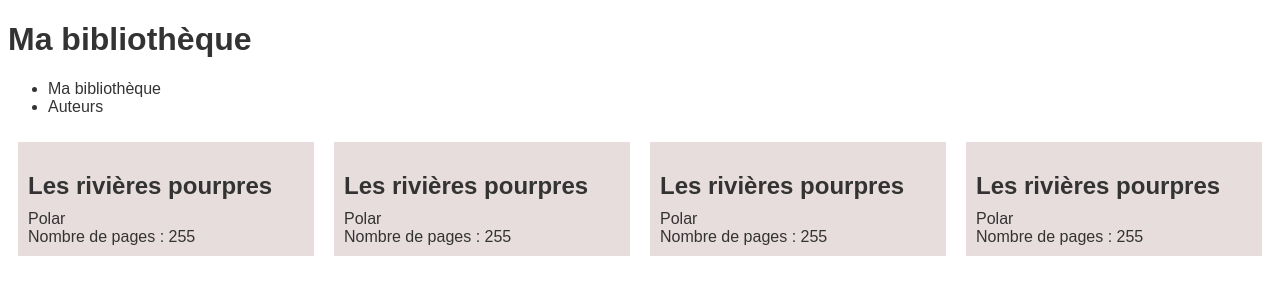
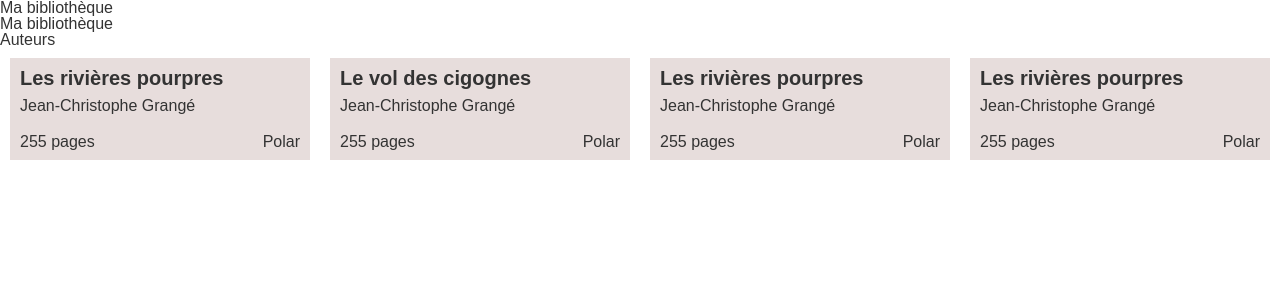
Before and after one commit to panadesign/bibliotheque, a PHP site: page / in a window 1280 px wide. Shown: the top 300 px of the page. Run offline with PHP 8.4, Linux system fonts and the light colour scheme; style sheets or scripts are compiled from the project's sources; some libraries are stand-ins or nearby versions.

Commit message:
ajout reset

```diff
--- /dev/null
+++ b/css/reset.css
@@ -0,0 +1,48 @@
+/* http://meyerweb.com/eric/tools/css/reset/
+   v2.0 | 20110126
+   License: none (public domain)
+*/
+
+html, body, div, span, applet, object, iframe,
+h1, h2, h3, h4, h5, h6, p, blockquote, pre,
+a, abbr, acronym, address, big, cite, code,
+del, dfn, em, img, ins, kbd, q, s, samp,
+small, strike, strong, sub, sup, tt, var,
+b, u, i, center,
+dl, dt, dd, ol, ul, li,
+fieldset, form, label, legend,
+table, caption, tbody, tfoot, thead, tr, th, td,
+article, aside, canvas, details, embed,
+figure, figcaption, footer, header, hgroup,
+menu, nav, output, ruby, section, summary,
+time, mark, audio, video {
+    margin: 0;
+    padding: 0;
+    border: 0;
+    font-size: 100%;
+    font: inherit;
+    vertical-align: baseline;
+}
+/* HTML5 display-role reset for older browsers */
+article, aside, details, figcaption, figure,
+footer, header, hgroup, menu, nav, section {
+    display: block;
+}
+body {
+    line-height: 1;
+}
+ol, ul {
+    list-style: none;
+}
+blockquote, q {
+    quotes: none;
+}
+blockquote:before, blockquote:after,
+q:before, q:after {
+    content: '';
+    content: none;
+}
+table {
+    border-collapse: collapse;
+    border-spacing: 0;
+}
--- a/css/style.scss
+++ b/css/style.scss
@@ -17,9 +17,19 @@ body {
     margin: 10px;
 
     h2 {
-      font-size: 1.5rem;
+      font-size: 1.25rem;
       font-weight: bold;
       margin-bottom: 10px;
     }
+
+    .auteur {
+      margin-bottom: 20px;
+    }
+
+    .secondaryInfos {
+      display: flex;
+      justify-content: space-between;
+
+    }
   }
 }
--- a/index.html
+++ b/index.html
@@ -17,27 +17,35 @@
 <section class="listeLivres">
 	<article class="livre">
 		<h2>Les rivières pourpres</h2>
-		<div class="style">Polar</div>
-		<div class="avancement"></div>
-		<div class="nbPages">Nombre de pages : 255</div>
+		<div class="auteur">Jean-Christophe Grangé</div>
+		<div class="secondaryInfos">
+			<div class="nbPages">255 pages</div>
+			<div class="style">Polar</div>
+		</div>
+	</article>
+	<article class="livre">
+		<h2>Le vol des cigognes</h2>
+		<div class="auteur">Jean-Christophe Grangé</div>
+		<div class="secondaryInfos">
+			<div class="nbPages">255 pages</div>
+			<div class="style">Polar</div>
+		</div>
 	</article>
 	<article class="livre">
 		<h2>Les rivières pourpres</h2>
-		<div class="style">Polar</div>
-		<div class="avancement"></div>
-		<div class="nbPages">Nombre de pages : 255</div>
+		<div class="auteur">Jean-Christophe Grangé</div>
+		<div class="secondaryInfos">
+			<div class="nbPages">255 pages</div>
+			<div class="style">Polar</div>
+		</div>
 	</article>
 	<article class="livre">
 		<h2>Les rivières pourpres</h2>
-		<div class="style">Polar</div>
-		<div class="avancement"></div>
-		<div class="nbPages">Nombre de pages : 255</div>
-	</article>
-	<article class="livre">
-		<h2>Les rivières pourpres</h2>
-		<div class="style">Polar</div>
-		<div class="avancement"></div>
-		<div class="nbPages">Nombre de pages : 255</div>
+		<div class="auteur">Jean-Christophe Grangé</div>
+		<div class="secondaryInfos">
+			<div class="nbPages">255 pages</div>
+			<div class="style">Polar</div>
+		</div>
 	</article>
 </section>
 </body>
```
